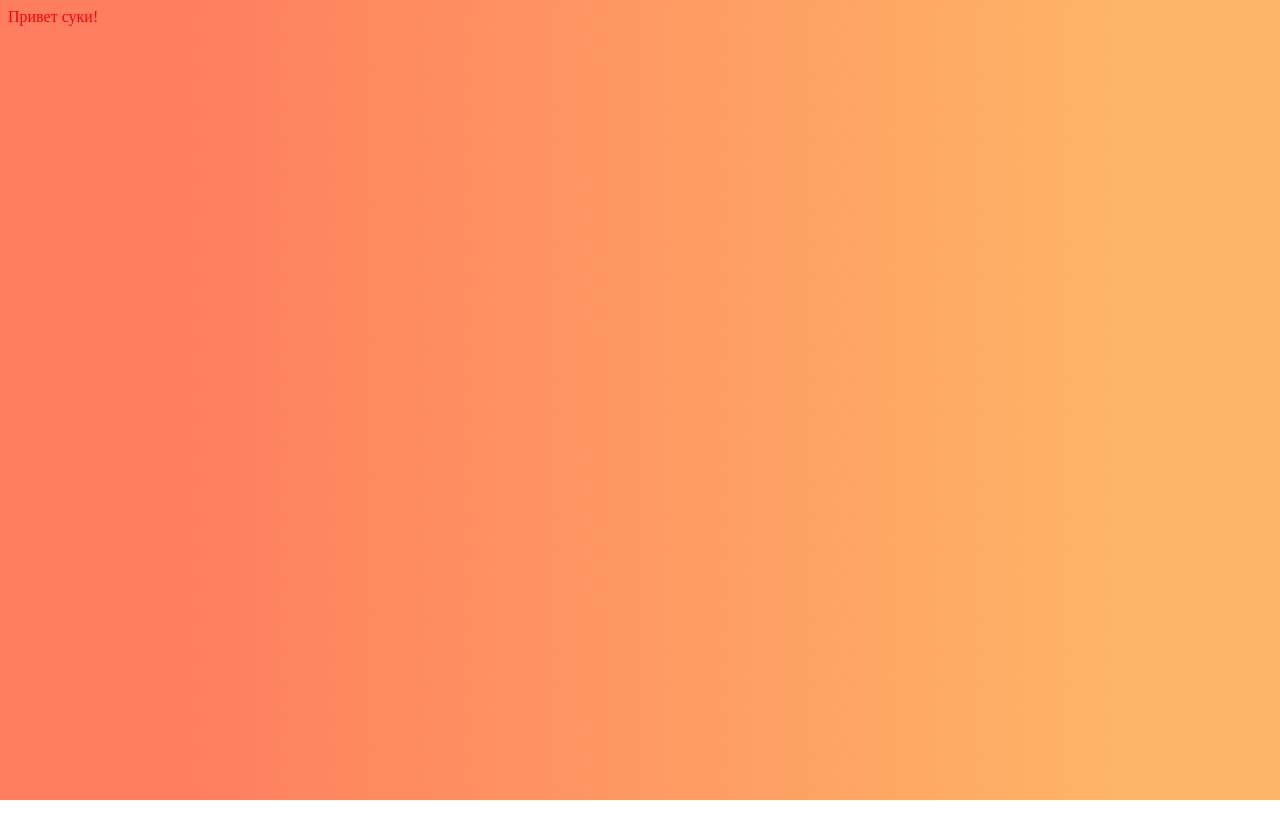
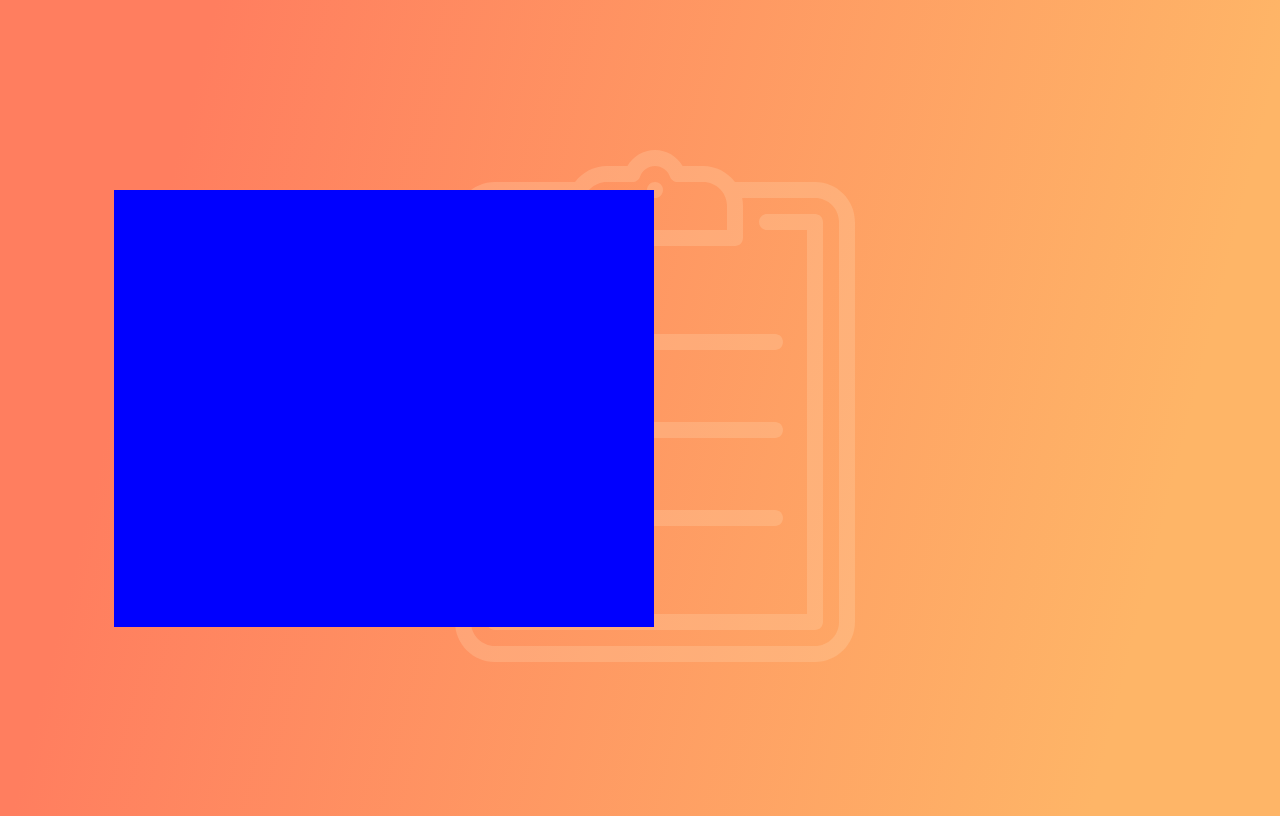
Before and after one commit to Sukre22/learning-vue-js, a Vue app: page / in a window 1280 px wide. Built offline with nearby package versions, Linux system fonts and the light colour scheme.

Commit message:
add a background image

```diff
--- a/package.json
+++ b/package.json
@@ -12,7 +12,7 @@
   "dependencies": {
     "core-js": "^3.8.3",
     "register-service-worker": "^1.7.2",
-    "vue": "^2.6.14",
+    "vue": "^2.7.14",
     "vuex": "^3.6.2"
   },
   "devDependencies": {
@@ -20,7 +20,6 @@
     "@babel/eslint-parser": "^7.12.16",
     "@vue/cli-plugin-babel": "~5.0.0",
     "@vue/cli-plugin-e2e-cypress": "~5.0.0",
-    "@vue/cli-plugin-eslint": "~5.0.0",
     "@vue/cli-plugin-pwa": "~5.0.0",
     "@vue/cli-plugin-unit-jest": "~5.0.0",
     "@vue/cli-plugin-vuex": "~5.0.0",
--- a/src/App.vue
+++ b/src/App.vue
@@ -1,6 +1,24 @@
 <template>
   <div class="container">
-    <div>Привет суки!</div>
+    <div class="form">
+
+    </div>
+
+    <div class="img">
+      <svg width="512" height="512" viewBox="0 0 512 512" fill="none" xmlns="http://www.w3.org/2000/svg">
+        <path d="M416 32H335.999C335.992 32 335.986 32.001 335.979 32.001C328.674 22.292 317.059 16 304 16H283.61C277.966 6.242 267.481 0 256 0C244.519 0 234.034 6.242 228.39 16H208C194.941 16 183.326 22.292 176.021 32.001C176.014 32.001 176.007 32 176 32H96C73.944 32 56 49.944 56 72V472C56 494.056 73.944 512 96 512H416C438.056 512 456 494.056 456 472V72C456 49.944 438.056 32 416 32ZM184 56C184 42.767 194.767 32 208 32H233.47C236.855 32 239.874 29.869 241.008 26.68C243.278 20.292 249.303 16 256 16C262.697 16 268.722 20.292 270.992 26.68C272.126 29.869 275.145 32 278.53 32H304C317.233 32 328 42.767 328 56V80H184V56ZM440 472C440 485.233 429.233 496 416 496H96C82.767 496 72 485.233 72 472V72C72 58.767 82.767 48 96 48H168.805C168.278 50.586 168 53.261 168 56V88C168 92.418 171.582 96 176 96H336C340.418 96 344 92.418 344 88V56C344 53.261 343.722 50.586 343.195 48H416C429.233 48 440 58.767 440 72V472Z" fill="#FFDFBE" fill-opacity="0.23"/>
+        <path d="M416 64H368C363.582 64 360 67.582 360 72C360 76.418 363.582 80 368 80H408V464H104V80H144C148.418 80 152 76.418 152 72C152 67.582 148.418 64 144 64H96C91.582 64 88 67.582 88 72V472C88 476.418 91.582 480 96 480H416C420.418 480 424 476.418 424 472V72C424 67.582 420.418 64 416 64Z" fill="#FFDFBE" fill-opacity="0.23"/>
+        <path d="M256 32C253.89 32 251.83 32.85 250.34 34.34C248.85 35.83 248 37.89 248 40C248 42.1 248.85 44.17 250.34 45.66C251.83 47.15 253.89 48 256 48C258.1 48 260.17 47.15 261.66 45.66C263.15 44.17 264 42.11 264 40C264 37.89 263.15 35.83 261.66 34.34C260.17 32.849 258.1 32 256 32Z" fill="#FFDFBE" fill-opacity="0.23"/>
+        <path d="M130.343 186.343C127.218 189.467 127.218 194.532 130.343 197.656L154.343 221.656C155.905 223.218 157.952 223.999 160 223.999C162.048 223.999 164.095 223.218 165.657 221.656L205.657 181.656C208.782 178.532 208.782 173.467 205.657 170.343C202.533 167.219 197.468 167.219 194.344 170.343L160 204.686L141.657 186.343C138.533 183.219 133.467 183.219 130.343 186.343Z" fill="#FFDFBE" fill-opacity="0.23"/>
+        <path d="M205.657 258.343C202.533 255.219 197.468 255.219 194.344 258.343L160 292.686L141.657 274.343C138.533 271.219 133.468 271.219 130.344 274.343C127.219 277.467 127.219 282.532 130.344 285.656L154.344 309.656C155.906 311.218 157.953 311.999 160.001 311.999C162.049 311.999 164.096 311.218 165.658 309.656L205.658 269.656C208.781 266.533 208.781 261.467 205.657 258.343Z" fill="#FFDFBE" fill-opacity="0.23"/>
+        <path d="M194.343 346.343L160 380.686L141.657 362.343C138.533 359.219 133.468 359.219 130.344 362.343C127.219 365.467 127.219 370.532 130.344 373.656L154.344 397.656C155.906 399.218 157.953 399.999 160.001 399.999C162.049 399.999 164.096 399.218 165.658 397.656L205.658 357.656C208.783 354.532 208.783 349.467 205.658 346.343C202.533 343.219 197.467 343.219 194.343 346.343Z" fill="#FFDFBE" fill-opacity="0.23"/>
+        <path d="M240 200H376C380.418 200 384 196.418 384 192C384 187.582 380.418 184 376 184H240C235.582 184 232 187.582 232 192C232 196.418 235.582 200 240 200Z" fill="#FFDFBE" fill-opacity="0.23"/>
+        <path d="M240 288H376C380.418 288 384 284.418 384 280C384 275.582 380.418 272 376 272H240C235.582 272 232 275.582 232 280C232 284.418 235.582 288 240 288Z" fill="#FFDFBE" fill-opacity="0.23"/>
+        <path d="M240 376H376C380.418 376 384 372.418 384 368C384 363.582 380.418 360 376 360H240C235.582 360 232 363.582 232 368C232 372.418 235.582 376 240 376Z" fill="#FFDFBE" fill-opacity="0.23"/>
+        </svg>
+    </div>
+
+
   </div>
 </template>
 
@@ -14,6 +32,23 @@ body {
 }
 
 .container {
-  color: red;
+  color: blue;
+  display: flex;
+  justify-content: center;
+  align-items: center;
+  height: 100vh;
+}
+
+.form {
+  width: 540px;
+  background-color: blue;
+  height: 437px;
+  z-index: 1;
+}
+
+.img {
+  position: relative;
+  right: 255px;
+  z-index: 0;
 }
 </style>
```
Also changed, not shown: src/img/1.svg (added), 1 other file (tests, documents, lock files or other folders).
